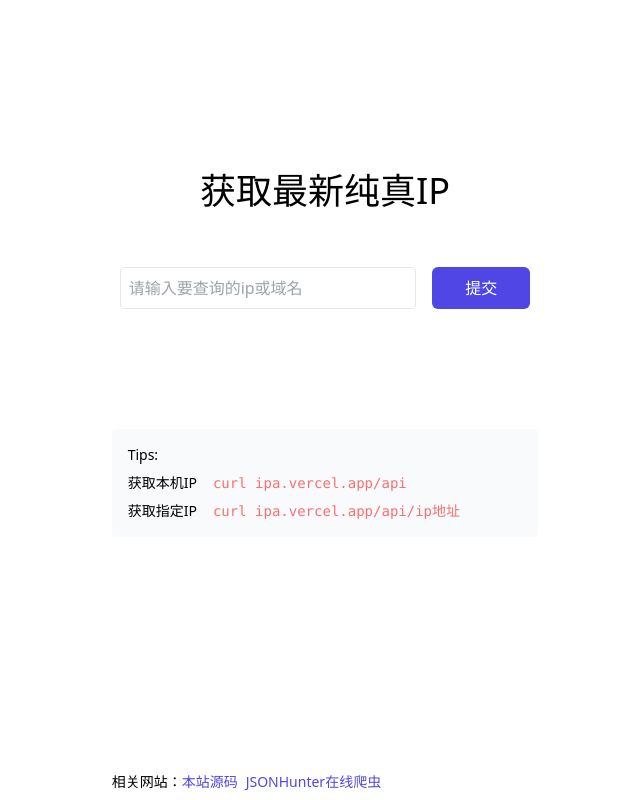
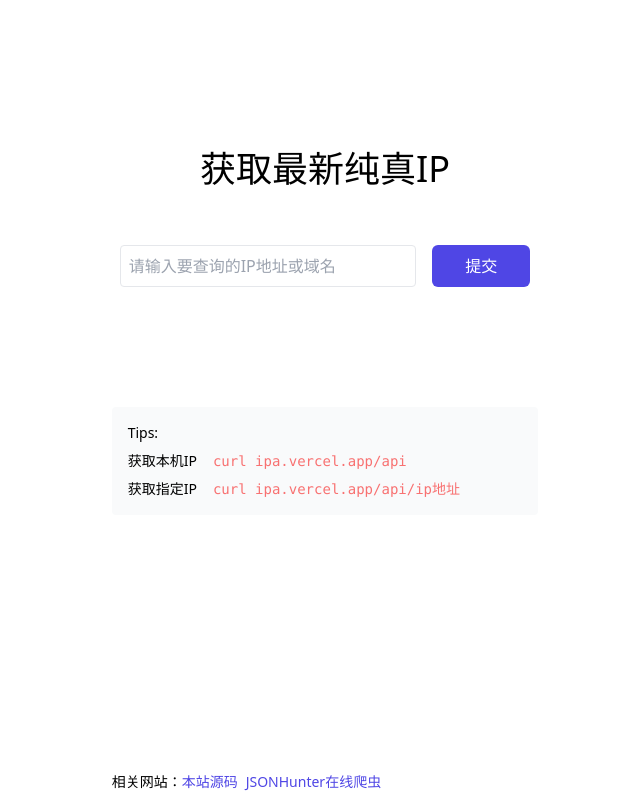
Before and after one commit to sedgwickz/ipaddr, a Next.js app: page / in a window 1280 px wide. Shown: the whole page, without its empty margins (315-955 px from the left). Built offline with nearby package versions, Linux system fonts and the light colour scheme; no server answers.

Commit message:
fix typo

```diff
--- a/pages/index.tsx
+++ b/pages/index.tsx
@@ -36,7 +36,7 @@ export default function Home() {
                 />
             </Head>
             <div
-                style={{ marginTop: '40%' }}
+                style={{ marginTop: '35%' }}
                 className='md:col-start-2 space-y-12'
             >
                 <div className='flex justify-center'>
@@ -50,7 +50,7 @@ export default function Home() {
                         onChange={(e) => setIp(e.target.value)}
                         type='text'
                         className='p-2 border rounded w-full flex-grow block'
-                        placeholder='请输入要查询的ip或域名'
+                        placeholder='请输入要查询的IP地址或域名'
                         onKeyDown={(e) => {
                             if (e.key == 'Enter') getIP()
                         }}
```
